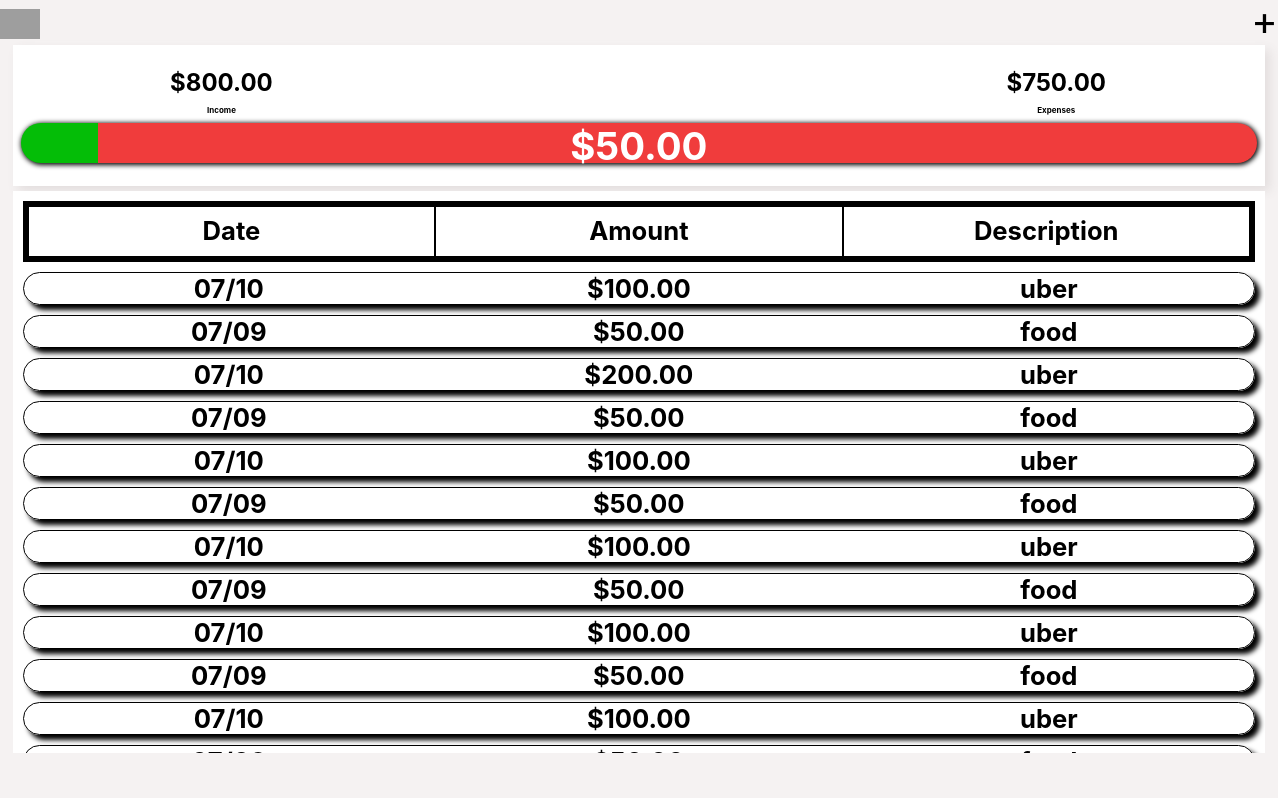
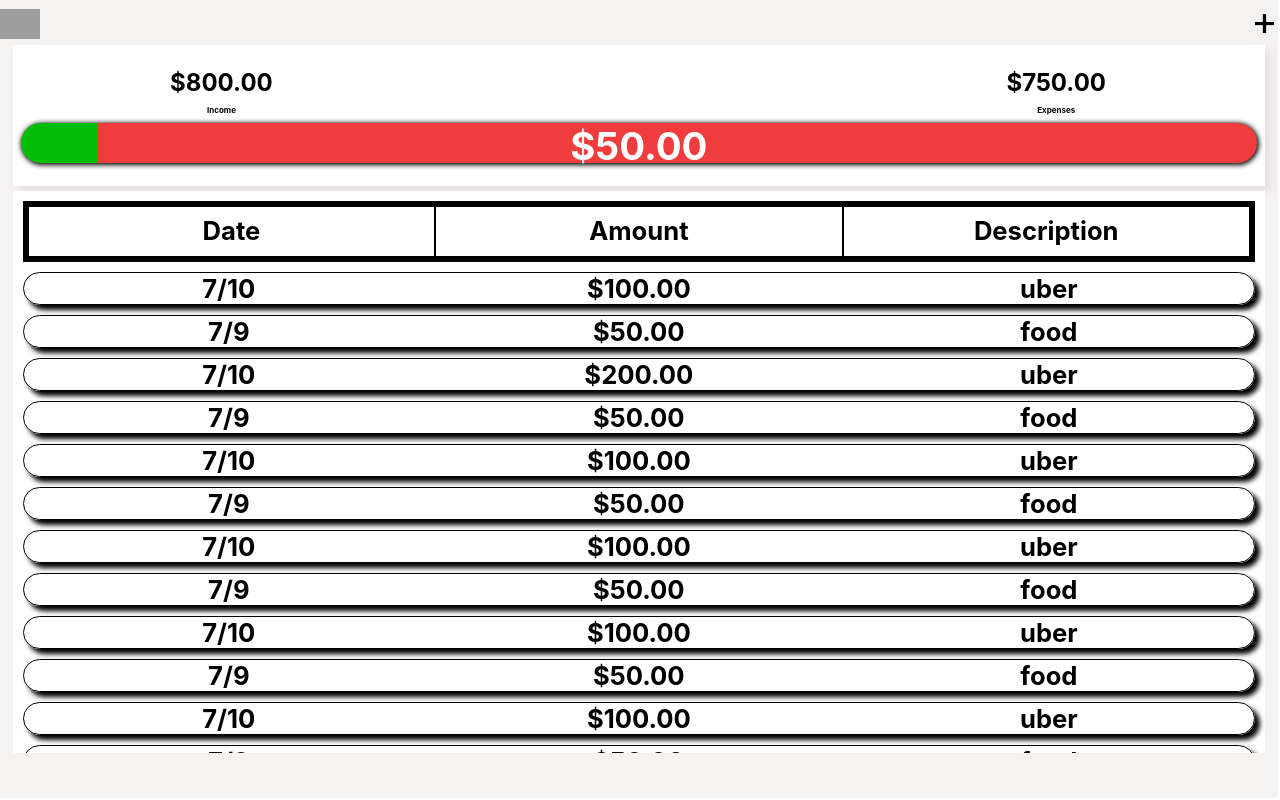
Before and after one commit to Bernard-Calma/planner, a React (Create React App) app: page /transactions in a window 1280 px wide. Built offline with nearby package versions, Linux system fonts and the light colour scheme; grey boxes are pictures that could not be loaded.

Commit message:
added parseInt on amount to be integer and date to show without year

```diff
--- a/src/components/Transaction.jsx
+++ b/src/components/Transaction.jsx
@@ -24,7 +24,7 @@ const Transaction = (props) => {
     return (
         <div>
             <div style = {styles.container}>
-                <p style={styles.title}>{transaction.date}</p>
+                <p style={styles.title}>{new Date(transaction.date).toLocaleDateString().slice(0, -5)}</p>
                 <p style={styles.title}>${transaction.amount.toFixed(2)}</p>
                 <p style={styles.title}>{transaction.description}</p>
             </div>
--- a/src/containers/AddTransaction.jsx
+++ b/src/containers/AddTransaction.jsx
@@ -1,5 +1,6 @@
 import { useState } from "react"
 import { useNavigate } from "react-router-dom"
+import transactions from "../models/transcations"
 
 const AddTransaction = () => {
     const navigate = useNavigate()
@@ -90,13 +91,16 @@ const AddTransaction = () => {
         if(event.target.name === "amount" && event.target.value > 9000000000) return
         if(event.target.value.indexOf('.') > -1 && (event.target.value.indexOf('.') + 3 < event.target.value.length) ) return
         setTransaction({...transaction, [event.target.name]: event.target.value})
-        console.log(event.target.value)
+        // console.log(event.target.value)
 
     }
 
     const handleSubmit = (event) => {
         event.preventDefault()
-        console.log("submit")
+        // console.log("Transaction: ", transaction)
+        // console.log("Transactions: ", transactions)
+        const transactionToAdd = {...transaction, amount: parseInt(transaction.amount), date: transaction.date}
+        transactions.push(transactionToAdd)
         navigate("/transactions")
     }
 
@@ -114,7 +118,7 @@ const AddTransaction = () => {
                 </div>
 
                 <div style = {styles.inputDiv}>
-                    <label htmlFor= "number">Amount: </label>
+                    <label htmlFor= "amount">Amount: </label>
                     <div style = {styles.currencyContainer}>
                         <span style={styles.currencySybmol}>$</span>
                         <input style = {styles.currencyInput} patern="[0-9]" type = "number" id = "amount" name = "amount" value = {transaction.amount}
```
